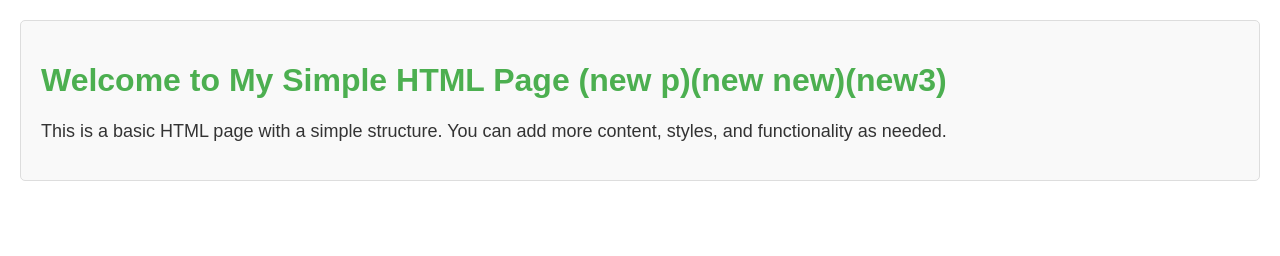
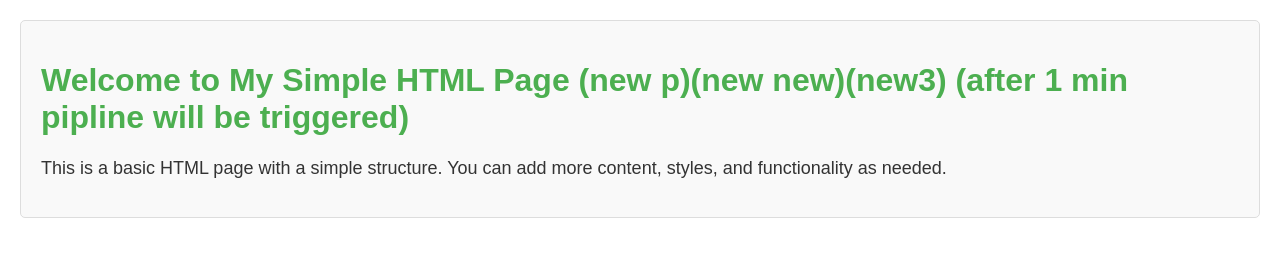
Before and after one commit to AhmedAyman2000128/myapp, a plain HTML site: page index.html in a window 1280 px wide. Drawn offline with Linux system fonts and the light colour scheme.

Commit message:
Update index.html

```diff
--- a/index.html
+++ b/index.html
@@ -28,7 +28,7 @@
 <body>
 
 <div class="container">
-    <h1>Welcome to My Simple HTML Page (new p)(new new)(new3)</h1>
+    <h1>Welcome to My Simple HTML Page (new p)(new new)(new3) (after 1 min pipline will be triggered)</h1>
     <p>This is a basic HTML page with a simple structure. You can add more content, styles, and functionality as needed.</p>
 </div>
 
```
